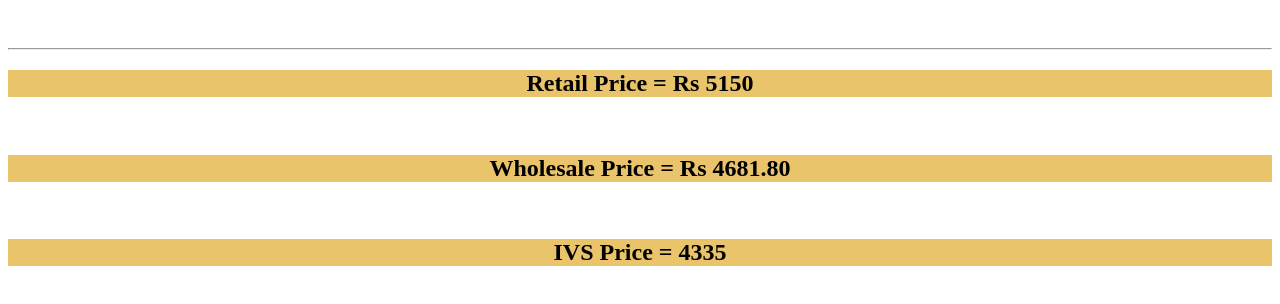
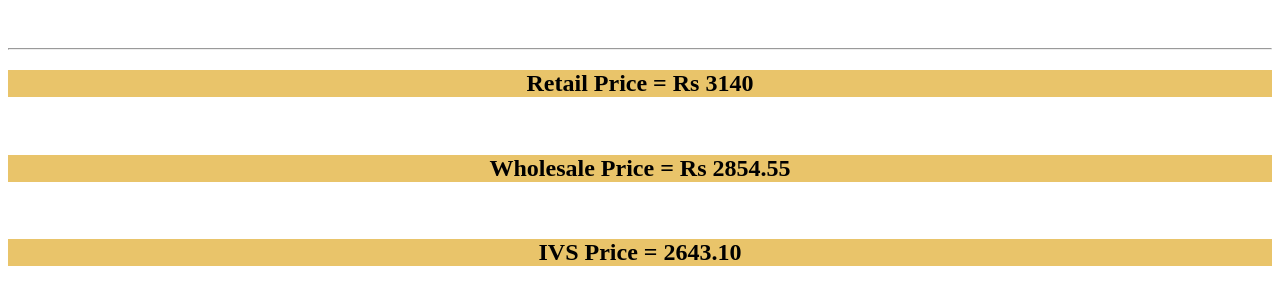
Before and after one commit to chameek1986/html-pricelist, a plain HTML site: page Action price/action_price.html in a window 1280 px wide. Shown: the part 258-562 px from the top of the page. Drawn offline with Linux system fonts and the light colour scheme.

Commit message:
Add files via upload

```diff
--- a/Action price/action_price.html
+++ b/Action price/action_price.html
@@ -17,16 +17,16 @@
     <hr>
 
 
-    <h2>Retail Price = Rs 5150</h2>
+    <h2>Retail Price = Rs 3140</h2>
     <br>
 
 
 
-    <h2>Wholesale Price = Rs 4681.80</h2>
+    <h2>Wholesale Price = Rs 2854.55</h2>
     <br>
 
 
-    <h2>IVS Price = 4335</h2>
+    <h2>IVS Price = 2643.10</h2>
     <br>
 
 
```
